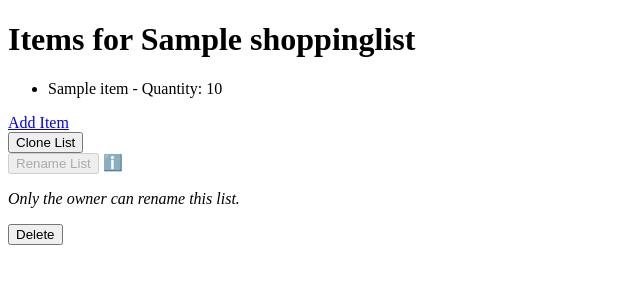
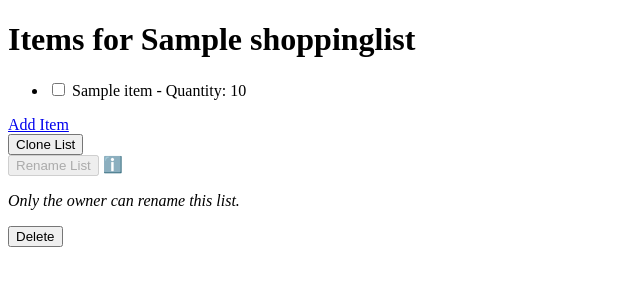
Before and after one commit to BjornL1/to_the_list_gd2, a Django app: page /shop_list/1/ in a window 1280 px wide. Shown: the top 300 px of the page, without its empty margins (0-640 px from the left). Run offline with Django 4.2, Linux system fonts and the light colour scheme; tables that the repository leaves empty hold one stand-in row (values such as "Sample post").

Commit message:
Add checkbox for items to mark done or not

```diff
--- a/shop_list/templates/shop_list/show_items.html
+++ b/shop_list/templates/shop_list/show_items.html
@@ -4,6 +4,14 @@
 <head>
     <meta charset="UTF-8">
     <title>Items for {{ shopping_list.name }}</title>
+    <style>
+        /* Define your CSS styles for checkboxes and labels */
+        .checkbox-label {
+            display: inline-block;
+            margin-right: 10px;
+            /* Adjust as needed */
+        }
+    </style>
     <!-- JavaScript function for confirmation message -->
     <script>
         function confirmClone() {
@@ -49,10 +57,15 @@
 
     <ul>
         {% for item in items %}
-        <li>{{ item.name }} - Quantity: {{ item.quantity }}</li>
+        <li>
+            <!-- Checkbox input for each item -->
+            <input type="checkbox" id="item_{{ item.id }}" name="item_{{ item.id }}">
+            <!-- Label for the checkbox, displaying the item name and quantity -->
+            <label for="item_{{ item.id }}" class="checkbox-label">{{ item.name }} - Quantity:
+                {{ item.quantity }}</label>
+        </li>
         {% endfor %}
     </ul>
-
     <a href="{% url 'add_item' list_id=shopping_list.id %}">Add Item</a>
 
     <!-- Clone List Button -->
```
